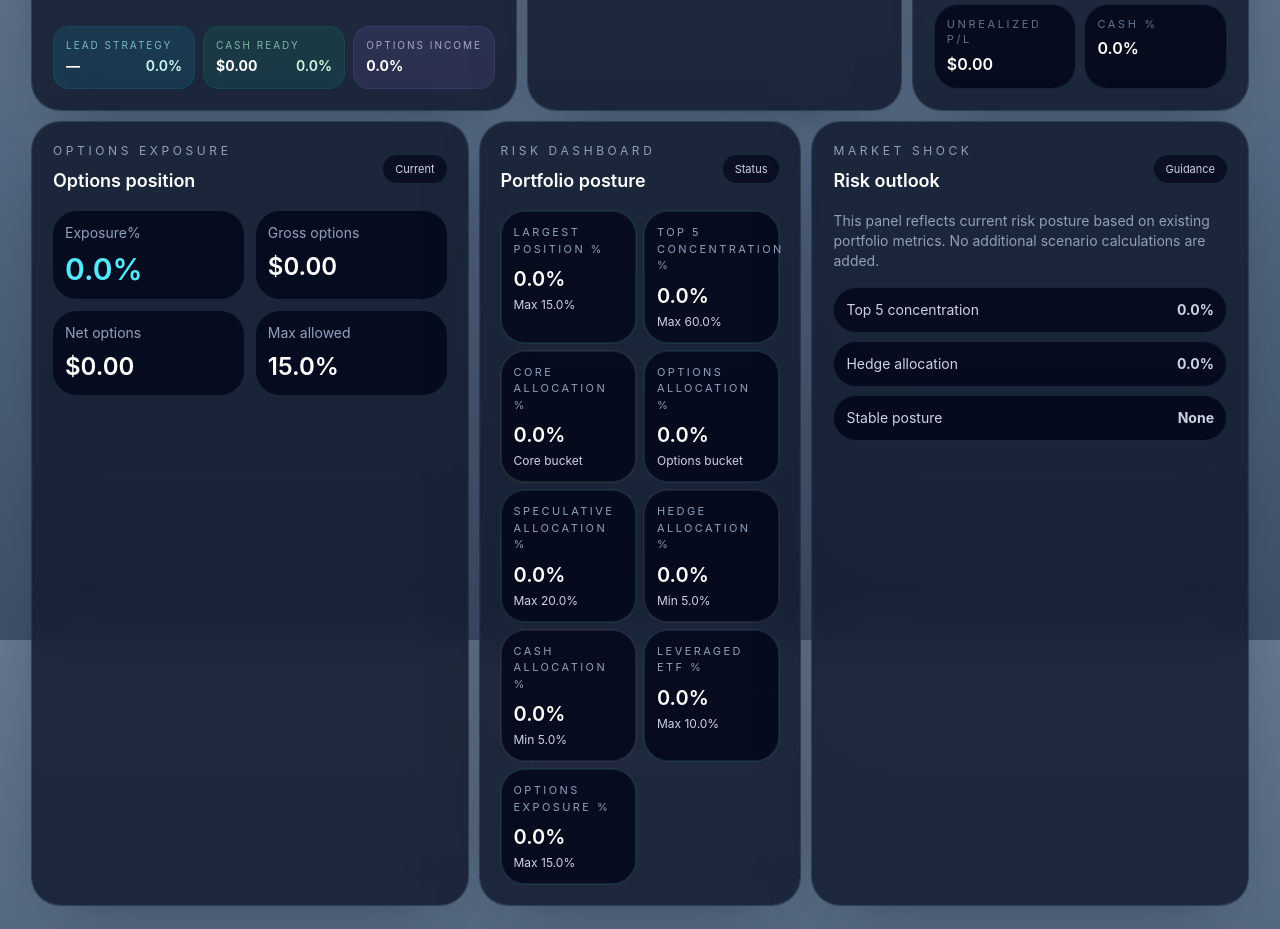
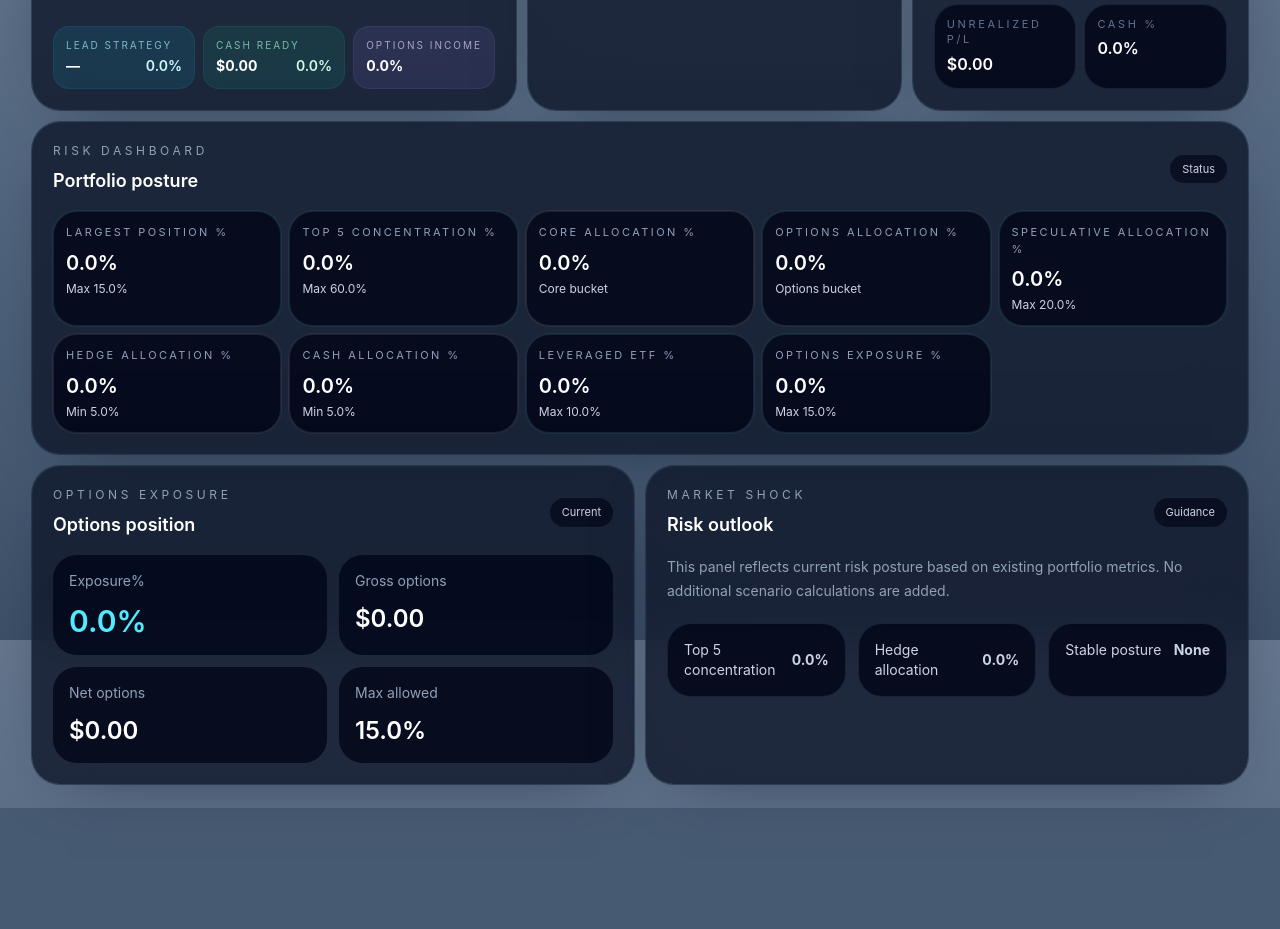
Before and after one commit to bethsbucks/portfolio-dashboard, a React (Vite) app: page / in a window 1280 px wide. Shown: the part 960-1889 px from the top of the page. After the commit the page ends 1768 px from the top, so only its background shows below. Built offline with nearby package versions, Linux system fonts and the light colour scheme.

Commit message:
Checkpoint dashboard layout refinements

```diff
--- a/src/App.jsx
+++ b/src/App.jsx
@@ -937,44 +937,16 @@ function App() {
                 </div>
               </div>
 
-              <div className="grid gap-3 xl:grid-cols-[0.95fr_0.7fr_0.95fr]">
+              <div className="space-y-3">
                 <div className="rounded-[1.75rem] border border-slate-800/90 bg-slate-900/80 p-5 shadow-[0_16px_64px_-36px_rgba(15,23,42,0.75)] ring-1 ring-slate-800/60 backdrop-blur-xl">
                   <div className="mb-4 flex items-center justify-between gap-3">
                     <div>
-                      <p className="text-xs uppercase tracking-[0.3em] text-slate-400">Options exposure</p>
-                      <h3 className="mt-2 text-lg font-semibold text-white">Options position</h3>
-                    </div>
-                    <div className="rounded-3xl bg-slate-950/70 px-3 py-1.5 text-[11px] text-slate-300 ring-1 ring-slate-800/40">Current</div>
-                  </div>
-                  <div className="grid gap-3 sm:grid-cols-2">
-                    <div className="rounded-3xl bg-slate-950/80 p-3 text-sm">
-                      <p className="text-slate-400">Exposure%</p>
-                      <p className="mt-2 text-3xl font-semibold text-cyan-300">{formatPercent(metrics.optionsExposure)}</p>
-                    </div>
-                    <div className="rounded-3xl bg-slate-950/80 p-3 text-sm">
-                      <p className="text-slate-400">Gross options</p>
-                      <p className="mt-2 text-2xl font-semibold text-white">{formatCurrency(metrics.grossOptionValue)}</p>
-                    </div>
-                    <div className="rounded-3xl bg-slate-950/80 p-3 text-sm">
-                      <p className="text-slate-400">Net options</p>
-                      <p className="mt-2 text-2xl font-semibold text-white">{formatCurrency(metrics.netOptionValue)}</p>
-                    </div>
-                    <div className="rounded-3xl bg-slate-950/80 p-3 text-sm">
-                      <p className="text-slate-400">Max allowed</p>
-                      <p className="mt-2 text-2xl font-semibold text-white">{formatPercent(settings.maxOptionsExposurePercent)}</p>
-                    </div>
-                  </div>
-                </div>
-
-                <div className="rounded-[1.75rem] border border-slate-800/90 bg-slate-900/80 p-5 shadow-[0_16px_64px_-36px_rgba(15,23,42,0.75)] ring-1 ring-slate-800/60 backdrop-blur-xl">
-                  <div className="mb-4 flex items-center justify-between gap-3">
-                    <div>
                       <p className="text-xs uppercase tracking-[0.3em] text-slate-400">Risk dashboard</p>
                       <h3 className="mt-2 text-lg font-semibold text-white">Portfolio posture</h3>
                     </div>
                     <div className="rounded-3xl bg-slate-950/70 px-3 py-1.5 text-[11px] text-slate-300 ring-1 ring-slate-800/40">Status</div>
                   </div>
-                  <div className="grid gap-2 sm:grid-cols-2">
+                  <div className="grid gap-2 sm:grid-cols-3 xl:grid-cols-5">
                     {riskCards.map((card) => (
                       <div key={card.label} className={`rounded-3xl border p-3 ${badgeClasses[card.status]} border-slate-800/80 bg-slate-950/80`}>
                         <p className="text-[11px] uppercase tracking-[0.22em] text-slate-400">{card.label}</p>
@@ -985,7 +957,36 @@ function App() {
                   </div>
                 </div>
 
-                <div className="rounded-[1.75rem] border border-slate-800/90 bg-slate-900/80 p-5 shadow-[0_16px_64px_-36px_rgba(15,23,42,0.75)] ring-1 ring-slate-800/60 backdrop-blur-xl">
+                <div className="grid gap-3 xl:grid-cols-2">
+                  <div className="min-h-[260px] rounded-[1.75rem] border border-slate-800/90 bg-slate-900/80 p-5 shadow-[0_16px_64px_-36px_rgba(15,23,42,0.75)] ring-1 ring-slate-800/60 backdrop-blur-xl">
+                    <div className="mb-4 flex items-center justify-between gap-3">
+                      <div>
+                        <p className="text-xs uppercase tracking-[0.3em] text-slate-400">Options exposure</p>
+                        <h3 className="mt-2 text-lg font-semibold text-white">Options position</h3>
+                      </div>
+                      <div className="rounded-3xl bg-slate-950/70 px-3 py-1.5 text-[11px] text-slate-300 ring-1 ring-slate-800/40">Current</div>
+                    </div>
+                    <div className="grid gap-3 sm:grid-cols-2">
+                      <div className="rounded-3xl bg-slate-950/80 p-4 text-sm">
+                        <p className="text-slate-400">Exposure%</p>
+                        <p className="mt-3 text-3xl font-semibold text-cyan-300">{formatPercent(metrics.optionsExposure)}</p>
+                      </div>
+                      <div className="rounded-3xl bg-slate-950/80 p-4 text-sm">
+                        <p className="text-slate-400">Gross options</p>
+                        <p className="mt-3 text-2xl font-semibold text-white">{formatCurrency(metrics.grossOptionValue)}</p>
+                      </div>
+                      <div className="rounded-3xl bg-slate-950/80 p-4 text-sm">
+                        <p className="text-slate-400">Net options</p>
+                        <p className="mt-3 text-2xl font-semibold text-white">{formatCurrency(metrics.netOptionValue)}</p>
+                      </div>
+                      <div className="rounded-3xl bg-slate-950/80 p-4 text-sm">
+                        <p className="text-slate-400">Max allowed</p>
+                        <p className="mt-3 text-2xl font-semibold text-white">{formatPercent(settings.maxOptionsExposurePercent)}</p>
+                      </div>
+                    </div>
+                  </div>
+
+                  <div className="min-h-[260px] rounded-[1.75rem] border border-slate-800/90 bg-slate-900/80 p-5 shadow-[0_16px_64px_-36px_rgba(15,23,42,0.75)] ring-1 ring-slate-800/60 backdrop-blur-xl">
                     <div className="mb-4 flex items-center justify-between gap-3">
                       <div>
                         <p className="text-xs uppercase tracking-[0.3em] text-slate-400">Market shock</p>
@@ -993,24 +994,25 @@ function App() {
                       </div>
                       <div className="rounded-3xl bg-slate-950/70 px-3 py-1.5 text-[11px] text-slate-300 ring-1 ring-slate-800/40">Guidance</div>
                     </div>
-                  <p className="text-sm text-slate-400">This panel reflects current risk posture based on existing portfolio metrics. No additional scenario calculations are added.</p>
-                  <div className="mt-4 space-y-2">
-                    <div className="rounded-3xl border border-slate-800/80 bg-slate-950/80 p-3 text-sm text-slate-300">
+                    <p className="text-sm leading-6 text-slate-400">This panel reflects current risk posture based on existing portfolio metrics. No additional scenario calculations are added.</p>
+                    <div className="mt-5 grid gap-3 sm:grid-cols-3">
+                      <div className="rounded-3xl border border-slate-800/80 bg-slate-950/80 p-4 text-sm text-slate-300">
                         <div className="flex items-center justify-between gap-3">
                           <span>Top 5 concentration</span>
                           <strong>{formatPercent(metrics.top5ConcentrationPercent)}</strong>
                         </div>
                       </div>
-                    <div className="rounded-3xl border border-slate-800/80 bg-slate-950/80 p-3 text-sm text-slate-300">
+                      <div className="rounded-3xl border border-slate-800/80 bg-slate-950/80 p-4 text-sm text-slate-300">
                         <div className="flex items-center justify-between gap-3">
                           <span>Hedge allocation</span>
                           <strong>{formatPercent(metrics.hedgeAllocation)}</strong>
                         </div>
                       </div>
-                    <div className="rounded-3xl border border-slate-800/80 bg-slate-950/80 p-3 text-sm text-slate-300">
+                      <div className="rounded-3xl border border-slate-800/80 bg-slate-950/80 p-4 text-sm text-slate-300">
                         <div className="flex items-center justify-between gap-3">
                           <span>{marketShock.length ? 'Trim candidates' : 'Stable posture'}</span>
                           <strong>{marketShock.length ? marketShock.length : 'None'}</strong>
+                        </div>
                       </div>
                     </div>
                   </div>
@@ -1151,28 +1153,36 @@ function App() {
                     Total options value {formatCurrency(optionRows.reduce((sum, row) => sum + Math.abs(row.marketValue), 0))}
                   </div>
                 </div>
-                <div className="overflow-x-auto">
-                  <table className="min-w-full divide-y divide-slate-800 text-sm">
+                <div className="overflow-hidden">
+                  <table className="w-full table-fixed divide-y divide-slate-800 text-sm">
+                    <colgroup>
+                      <col className="w-[12%]" />
+                      <col className="w-[10%]" />
+                      <col className="w-[10%]" />
+                      <col className="w-[6%]" />
+                      <col className="w-[8%]" />
+                      <col className="w-[13%]" />
+                      <col className="w-[7%]" />
+                      <col className="w-[11%]" />
+                      <col className="w-[12%]" />
+                      <col className="w-[11%]" />
+                    </colgroup>
                     <thead className="bg-slate-950/70 text-slate-400">
                       <tr>
                         {[
                           ['Underlying', 'underlying'],
                           ['Full symbol', 'fullSymbol'],
                           ['Option Type', 'optionType'],
-                          ['Quantity', 'quantity'],
+                          ['QTY', 'quantity'],
                           ['Strike', 'strike'],
                           ['Expiration', 'expiration'],
                           ['DTE', 'dte'],
                           ['Current Price', 'currentPrice'],
                           ['Market Value', 'marketValue'],
                           ['Unrealized P/L', 'unrealizedPL'],
-                          ['Delta', 'delta'],
-                          ['Theta', 'theta'],
-                          ['Strategy Bucket', 'strategyBucket'],
-                          ['Notes', 'notes'],
                         ].map(([label, key]) => (
-                          <th key={key} className="px-4 py-3 text-left uppercase tracking-[0.2em] text-slate-400">
-                            <button type="button" onClick={() => handleOptionSort(key)} className="inline-flex items-center gap-2">
+                          <th key={key} className={`px-3 py-3 uppercase leading-tight tracking-[0.16em] text-slate-400 ${['quantity', 'strike', 'dte', 'currentPrice', 'marketValue', 'unrealizedPL'].includes(key) ? 'text-right' : 'text-left'}`}>
+                            <button type="button" onClick={() => handleOptionSort(key)} className={`inline-flex items-center gap-2 ${['quantity', 'strike', 'dte', 'currentPrice', 'marketValue', 'unrealizedPL'].includes(key) ? 'justify-end' : 'justify-start'} w-full`}>
                               {label}
                               <span>{optionSortArrow(key)}</span>
                             </button>
@@ -1186,25 +1196,21 @@ function App() {
                         const rowStyle = dte === null ? 'bg-slate-950/80' : dte <= 7 ? 'bg-rose-500/10' : dte <= 14 ? 'bg-amber-500/10' : dte <= 30 ? 'bg-slate-600/10' : 'bg-transparent'
                         return (
                           <tr key={position.id} className={`${rowStyle} hover:bg-slate-900/80 transition-colors duration-150`}>
-                            <td className="px-4 py-3 text-slate-100">{position.underlyingTicker || position.ticker}</td>
-                            <td className="px-4 py-3 text-slate-300">{position.fullSymbol || position.description}</td>
-                            <td className="px-4 py-3 text-slate-300">{position.optionType}</td>
-                            <td className="px-4 py-3 text-slate-100">{formatQuantity(position.quantity)}</td>
-                            <td className="px-4 py-3 text-slate-100">{position.strike}</td>
-                            <td className="px-4 py-3 text-slate-100">{position.expiration || 'N/A'}</td>
-                            <td className="px-4 py-3 text-slate-100">{dte === null ? 'N/A' : `${dte}d`}</td>
-                            <td className="px-4 py-3 text-slate-100">{formatCurrency(position.currentPrice)}</td>
-                            <td className="px-4 py-3 text-slate-100">{formatCurrency(position.marketValue)}</td>
-                            <td className={`px-4 py-3 ${position.unrealizedPL >= 0 ? 'text-emerald-400' : 'text-rose-400'}`}>{formatCurrency(position.unrealizedPL)}</td>
-                            <td className="px-4 py-3 text-slate-100">{position.delta}</td>
-                            <td className="px-4 py-3 text-slate-100">{position.theta}</td>
-                            <td className="px-4 py-3 text-slate-100">{position.strategyBucket}</td>
-                            <td className="px-4 py-3 text-slate-300">{position.notes}</td>
+                            <td className="truncate px-3 py-3 text-slate-100">{position.underlyingTicker || position.ticker}</td>
+                            <td className="truncate px-3 py-3 text-slate-300">{position.fullSymbol || position.description}</td>
+                            <td className="truncate px-3 py-3 text-slate-300">{position.optionType}</td>
+                            <td className="whitespace-nowrap px-3 py-3 text-right text-slate-100">{formatQuantity(position.quantity)}</td>
+                            <td className="whitespace-nowrap px-3 py-3 text-right text-slate-100">{position.strike}</td>
+                            <td className="whitespace-nowrap px-3 py-3 text-slate-100">{position.expiration || 'N/A'}</td>
+                            <td className="whitespace-nowrap px-3 py-3 text-right text-slate-100">{dte === null ? 'N/A' : `${dte}d`}</td>
+                            <td className="whitespace-nowrap px-3 py-3 text-right text-slate-100">{formatCurrency(position.currentPrice)}</td>
+                            <td className="whitespace-nowrap px-3 py-3 text-right text-slate-100">{formatCurrency(position.marketValue)}</td>
+                            <td className={`whitespace-nowrap px-3 py-3 text-right ${position.unrealizedPL >= 0 ? 'text-emerald-400' : 'text-rose-400'}`}>{formatCurrency(position.unrealizedPL)}</td>
                           </tr>
                         )
                       }) : (
                         <tr>
-                          <td colSpan={14} className="px-4 py-12 text-center text-slate-400">
+                          <td colSpan={10} className="px-4 py-12 text-center text-slate-400">
                             No option positions available. Load sample portfolio or import your CSV data.
                           </td>
                         </tr>
@@ -1229,10 +1235,6 @@ function App() {
                   <label className="block">
                     <span className="text-sm text-slate-400">Ticker</span>
                     <input type="text" value={watchlistForm.ticker} onChange={(e) => setWatchlistForm((current) => ({ ...current, ticker: e.target.value }))} className="mt-2 w-full rounded-3xl border border-slate-800 bg-slate-950 px-4 py-3 text-sm text-slate-100 outline-none ring-1 ring-white/5" />
-                  </label>
-                  <label className="block">
-                    <span className="text-sm text-slate-400">Company name</span>
-                    <input type="text" value={watchlistForm.companyName} onChange={(e) => setWatchlistForm((current) => ({ ...current, companyName: e.target.value }))} className="mt-2 w-full rounded-3xl border border-slate-800 bg-slate-950 px-4 py-3 text-sm text-slate-100 outline-none ring-1 ring-white/5" />
                   </label>
                   <label className="block">
                     <span className="text-sm text-slate-400">Current price</span>
@@ -1272,32 +1274,41 @@ function App() {
               </div>
 
               <div className="overflow-hidden rounded-[2rem] border border-slate-800/90 bg-slate-900/80 shadow-[0_20px_80px_-40px_rgba(15,23,42,0.7)] ring-1 ring-white/5 backdrop-blur-xl">
-                <table className="min-w-full divide-y divide-slate-800 text-sm">
+                <table className="w-full table-fixed divide-y divide-slate-800 text-sm">
+                  <colgroup>
+                    <col className="w-[11%]" />
+                    <col className="w-[11%]" />
+                    <col className="w-[13%]" />
+                    <col className="w-[13%]" />
+                    <col className="w-[10%]" />
+                    <col className="w-[12%]" />
+                    <col className="w-[20%]" />
+                    <col className="w-[10%]" />
+                  </colgroup>
                   <thead className="bg-slate-950/70 text-slate-400">
                     <tr>
-                      {['Ticker', 'Company', 'Price', 'Buy Zone', 'Strong Buy', 'Target %', 'Bucket', 'Notes', 'Actions'].map((label) => (
-                        <th key={label} className="px-4 py-3 text-left uppercase tracking-[0.2em] text-slate-400">{label}</th>
+                      {['Ticker', 'Price', 'Buy Zone', 'Strong Buy', 'Target %', 'Bucket', 'Notes', 'Actions'].map((label) => (
+                        <th key={label} className="px-3 py-3 text-left uppercase tracking-[0.16em] text-slate-400">{label}</th>
                       ))}
                     </tr>
                   </thead>
                   <tbody className="divide-y divide-slate-800">
                     {watchlist.length ? watchlist.map((item) => (
                       <tr key={item.id} className="hover:bg-slate-900/80 transition-colors duration-150">
-                        <td className="px-4 py-3 text-slate-100">{item.ticker}</td>
-                        <td className="px-4 py-3 text-slate-300"><input type="text" value={item.companyName} onChange={(e) => handleWatchlistChange(item.id, 'companyName', e.target.value)} className="w-full rounded-2xl border border-slate-800 bg-slate-950 px-3 py-2 text-sm text-slate-100 outline-none ring-1 ring-white/5" /></td>
-                        <td className="px-4 py-3"><input type="number" value={item.currentPrice} onChange={(e) => handleWatchlistChange(item.id, 'currentPrice', Number(e.target.value))} className="w-full rounded-2xl border border-slate-800 bg-slate-950 px-3 py-2 text-sm text-slate-100 outline-none ring-1 ring-white/5" /></td>
-                        <td className="px-4 py-3"><input type="text" value={item.buyZone} onChange={(e) => handleWatchlistChange(item.id, 'buyZone', e.target.value)} className="w-full rounded-2xl border border-slate-800 bg-slate-950 px-3 py-2 text-sm text-slate-100 outline-none ring-1 ring-white/5" /></td>
-                        <td className="px-4 py-3"><input type="text" value={item.strongBuyZone} onChange={(e) => handleWatchlistChange(item.id, 'strongBuyZone', e.target.value)} className="w-full rounded-2xl border border-slate-800 bg-slate-950 px-3 py-2 text-sm text-slate-100 outline-none ring-1 ring-white/5" /></td>
-                        <td className="px-4 py-3"><input type="number" value={item.targetPositionPercent} onChange={(e) => handleWatchlistChange(item.id, 'targetPositionPercent', Number(e.target.value))} className="w-full rounded-2xl border border-slate-800 bg-slate-950 px-3 py-2 text-sm text-slate-100 outline-none ring-1 ring-white/5" /></td>
-                        <td className="px-4 py-3"><select value={item.strategyBucket} onChange={(e) => handleWatchlistChange(item.id, 'strategyBucket', e.target.value)} className="w-full rounded-2xl border border-slate-800 bg-slate-950 px-3 py-2 text-sm text-slate-100 outline-none ring-1 ring-white/5">{strategyBuckets.slice(1).map((value) => <option key={value} value={value}>{value}</option>)}</select></td>
-                        <td className="px-4 py-3 text-slate-300"><input type="text" value={item.notes} onChange={(e) => handleWatchlistChange(item.id, 'notes', e.target.value)} className="w-full rounded-2xl border border-slate-800 bg-slate-950 px-3 py-2 text-sm text-slate-100 outline-none ring-1 ring-white/5" /></td>
-                        <td className="px-4 py-3">
+                        <td className="px-3 py-3 text-slate-100">{item.ticker}</td>
+                        <td className="px-3 py-3"><input type="number" value={item.currentPrice} onChange={(e) => handleWatchlistChange(item.id, 'currentPrice', Number(e.target.value))} className="w-full rounded-2xl border border-slate-800 bg-slate-950 px-3 py-2 text-sm text-slate-100 outline-none ring-1 ring-white/5" /></td>
+                        <td className="px-3 py-3"><input type="text" value={item.buyZone} onChange={(e) => handleWatchlistChange(item.id, 'buyZone', e.target.value)} className="w-full rounded-2xl border border-slate-800 bg-slate-950 px-3 py-2 text-sm text-slate-100 outline-none ring-1 ring-white/5" /></td>
+                        <td className="px-3 py-3"><input type="text" value={item.strongBuyZone} onChange={(e) => handleWatchlistChange(item.id, 'strongBuyZone', e.target.value)} className="w-full rounded-2xl border border-slate-800 bg-slate-950 px-3 py-2 text-sm text-slate-100 outline-none ring-1 ring-white/5" /></td>
+                        <td className="px-3 py-3"><input type="number" value={item.targetPositionPercent} onChange={(e) => handleWatchlistChange(item.id, 'targetPositionPercent', Number(e.target.value))} className="w-full rounded-2xl border border-slate-800 bg-slate-950 px-3 py-2 text-sm text-slate-100 outline-none ring-1 ring-white/5" /></td>
+                        <td className="px-3 py-3"><select value={item.strategyBucket} onChange={(e) => handleWatchlistChange(item.id, 'strategyBucket', e.target.value)} className="w-full rounded-2xl border border-slate-800 bg-slate-950 px-3 py-2 text-sm text-slate-100 outline-none ring-1 ring-white/5">{strategyBuckets.slice(1).map((value) => <option key={value} value={value}>{value}</option>)}</select></td>
+                        <td className="px-3 py-3 text-slate-300"><input type="text" value={item.notes} onChange={(e) => handleWatchlistChange(item.id, 'notes', e.target.value)} className="w-full rounded-2xl border border-slate-800 bg-slate-950 px-3 py-2 text-sm text-slate-100 outline-none ring-1 ring-white/5" /></td>
+                        <td className="px-3 py-3">
                           <button type="button" onClick={() => removeWatchlistItem(item.id)} className="rounded-3xl bg-rose-500/10 px-3 py-2 text-sm text-rose-200 ring-1 ring-rose-400/10 transition hover:bg-rose-500/15">Delete</button>
                         </td>
                       </tr>
                     )) : (
                       <tr>
-                        <td colSpan={9} className="px-4 py-12 text-center text-slate-400">
+                        <td colSpan={8} className="px-4 py-12 text-center text-slate-400">
                           Add a watchlist row to save manual ticker ideas locally.
                         </td>
                       </tr>
```
Lines whose indentation alone changed are shown as unchanged.
